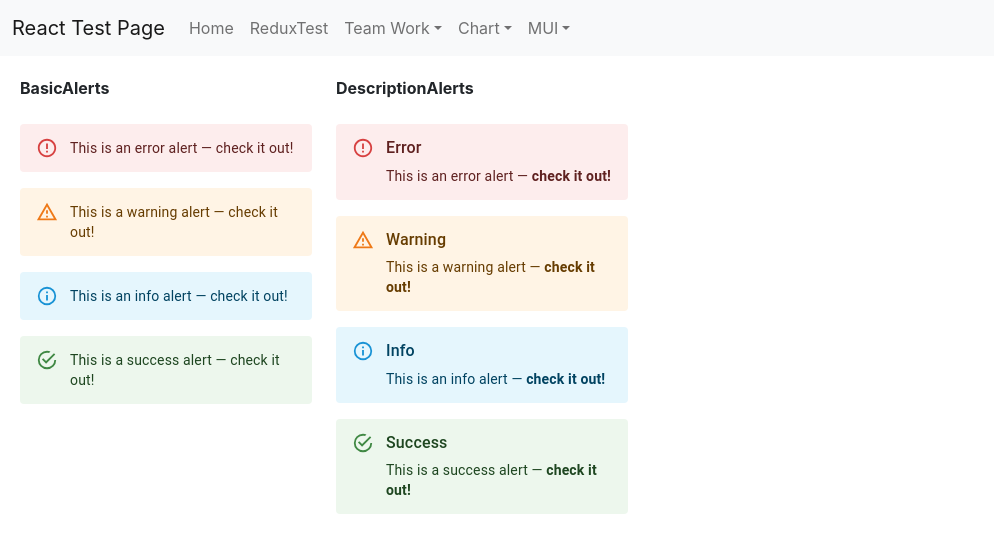
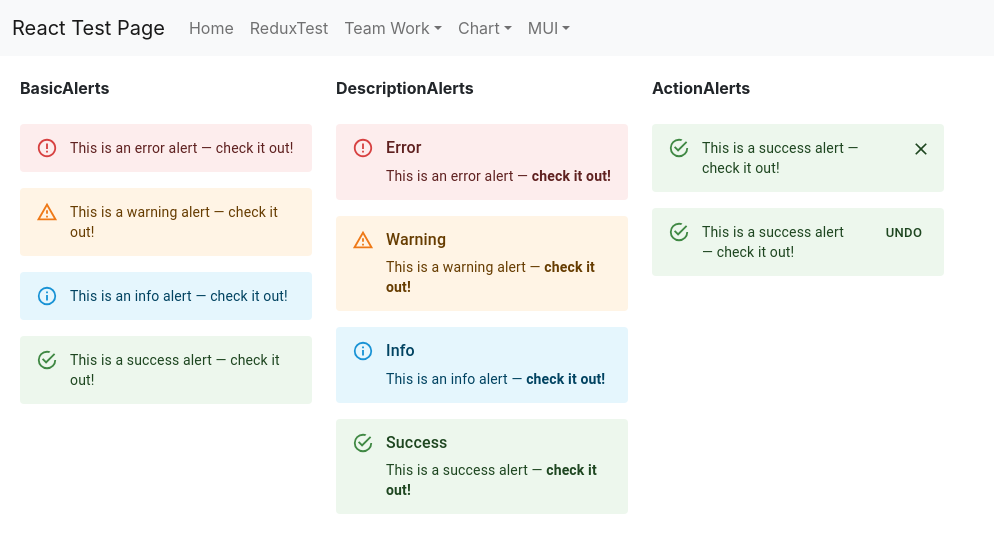
Before and after one commit to jinseok1306/React-Test, a React (Create React App) app in the folder ReactProject/client_app/: page /MUI/AlertPage in a window 1280 px wide. Shown: the top 552 px of the page, without its empty margins (0-994 px from the left). Built offline with nearby package versions, Linux system fonts and the light colour scheme.

Commit message:
MUI ActionAlerts 테스트 완료

```diff
--- /dev/null
+++ b/ReactProject/client_app/src/components/Alert/ActionAlerts.tsx
@@ -0,0 +1,21 @@
+import * as React from 'react';
+import Alert from '@mui/material/Alert';
+import Button from '@mui/material/Button';
+import Stack from '@mui/material/Stack';
+
+export default function ActionAlerts() {
+    return (
+        <Stack sx={{ width: '100%' }} spacing={2}>
+            <Alert onClose={() => { }}>This is a success alert — check it out!</Alert>
+            <Alert
+                action={
+                    <Button color="inherit" size="small">
+                        UNDO
+                    </Button>
+                }
+            >
+                This is a success alert — check it out!
+            </Alert>
+        </Stack>
+    );
+}
--- a/ReactProject/client_app/src/pages/MUI/AlertPage.tsx
+++ b/ReactProject/client_app/src/pages/MUI/AlertPage.tsx
@@ -3,6 +3,7 @@ import Menu from '../../components/Menu';
 import Grid from '@mui/material/Grid';
 import BasicAlerts from '../../components/Alert/BasicAlerts';
 import DescriptionAlerts from '../../components/Alert/DescriptionAlerts';
+import ActionAlerts from '../../components/Alert/ActionAlerts';
 
 const AlertPage = () => {
     return (
@@ -18,6 +19,10 @@ const AlertPage = () => {
                         <b>DescriptionAlerts</b><div>&nbsp;</div>
                         <DescriptionAlerts />
                     </Grid>
+                    <Grid item xs={3}>
+                        <b>ActionAlerts</b><div>&nbsp;</div>
+                        <ActionAlerts />
+                    </Grid>
                 </Grid>
             </div>
         </div>
```
Also changed, not shown: 1 other file (tests, documents, lock files or other folders).
